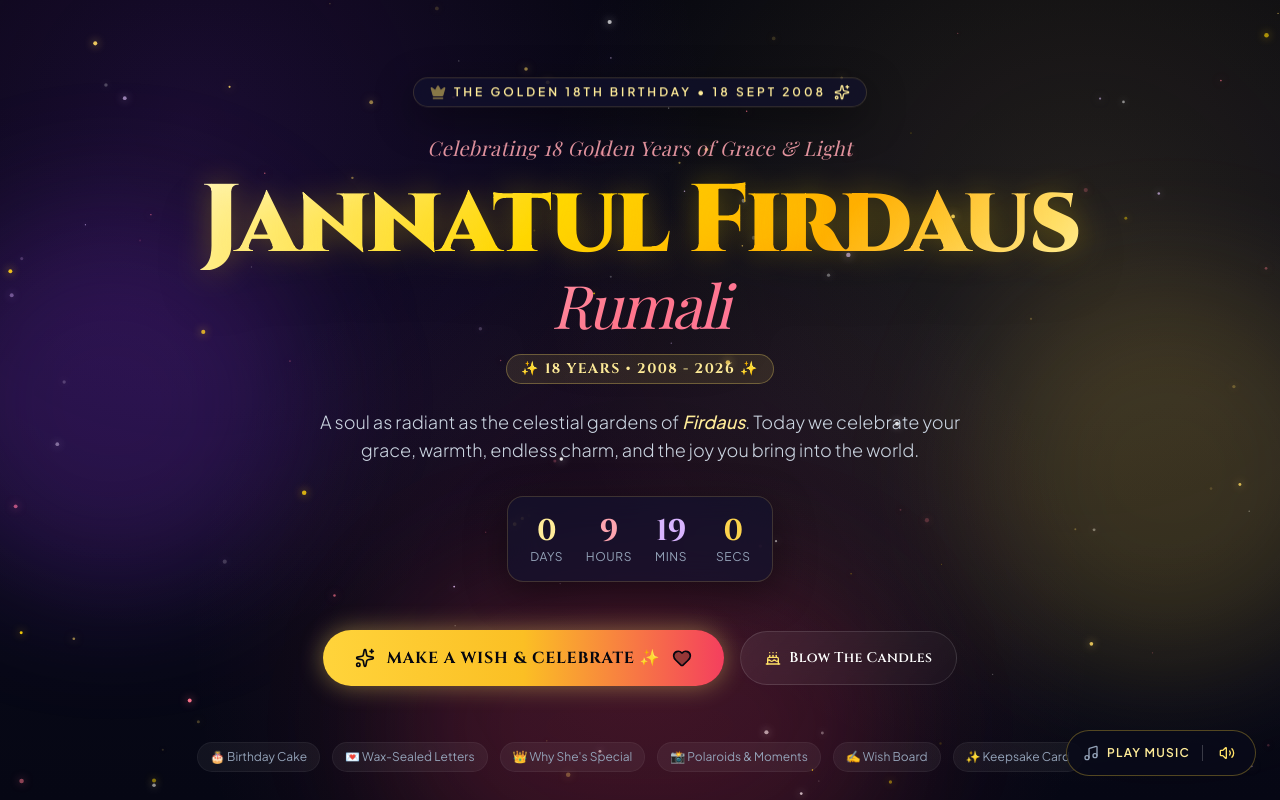
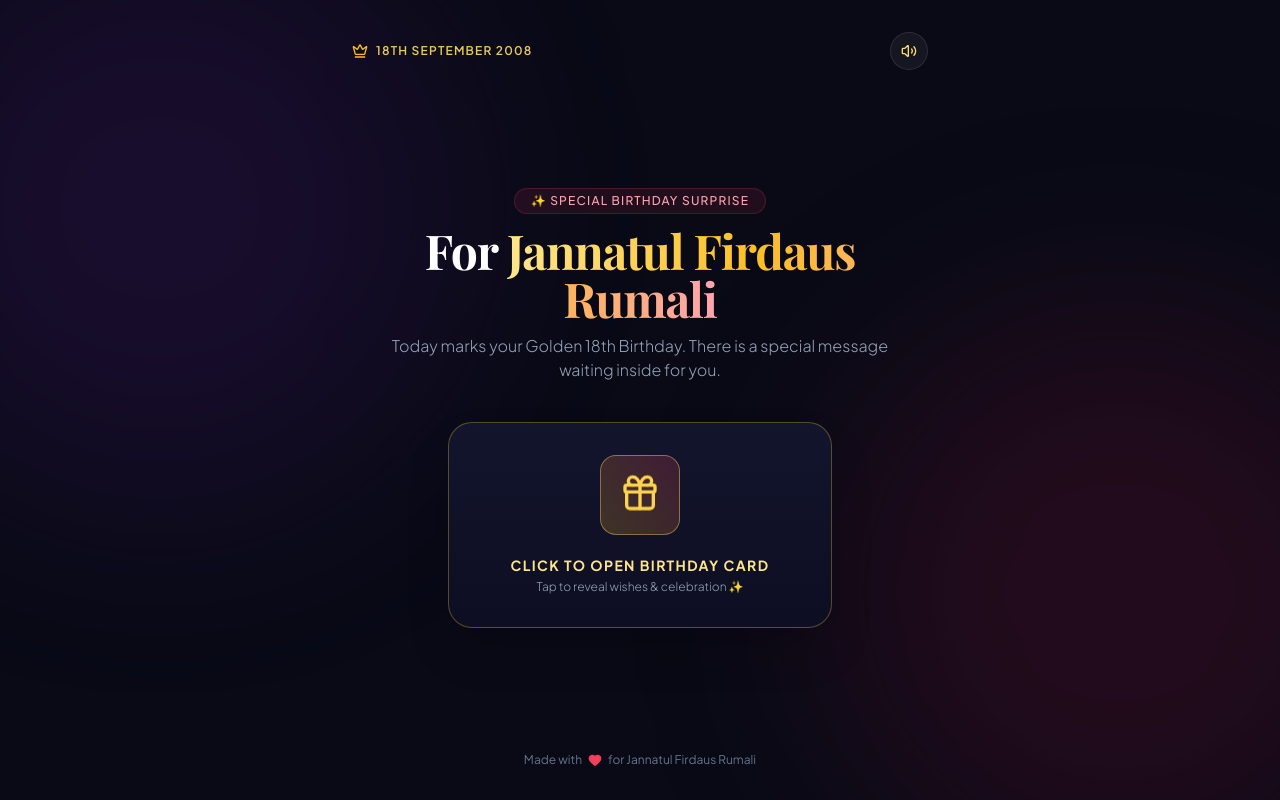
Before and after one commit to Saad200724/jannatul-firdaus-rumali-birthday, a React (Vite) app: page / in a window 1280 px wide. Shown: the top 800 px of the page. Built offline with nearby package versions, Linux system fonts and the light colour scheme; a web font is replaced by a local one.

Commit message:
refactor: clean, minimal, attractive birthday card and celebration experience

```diff
--- a/src/App.tsx
+++ b/src/App.tsx
@@ -1,37 +1,179 @@
-import React from 'react';
-import { BackgroundStars } from './components/BackgroundStars';
-import { MusicPlayer } from './components/MusicPlayer';
-import { HeroSection } from './components/HeroSection';
-import { BirthdayCake } from './components/BirthdayCake';
-import { EnvelopesSection } from './components/EnvelopesSection';
-import { TraitsSection } from './components/TraitsSection';
-import { MemoryGallery } from './components/MemoryGallery';
-import { WishBoard } from './components/WishBoard';
-import { BirthdayKeepsake } from './components/BirthdayKeepsake';
-import { Footer } from './components/Footer';
+import React, { useState } from 'react';
+import { Sparkles, Heart, Gift, Volume2, VolumeX, RotateCcw, Crown } from 'lucide-react';
+import confetti from 'canvas-confetti';
+import { soundFx } from './utils/audio';
 
 export const App: React.FC = () => {
+  const [isOpen, setIsOpen] = useState(false);
+  const [isMuted, setIsMuted] = useState(false);
+  const [musicPlaying, setMusicPlaying] = useState(false);
+
+  const triggerCelebration = () => {
+    soundFx.playSparkle();
+    soundFx.playFanfare();
+
+    const count = 180;
+    const defaults = { origin: { y: 0.7 }, zIndex: 9999 };
+
+    function fire(particleRatio: number, opts: confetti.Options) {
+      confetti({
+        ...defaults,
+        ...opts,
+        particleCount: Math.floor(count * particleRatio),
+      });
+    }
+
+    fire(0.25, { spread: 26, startVelocity: 55, colors: ['#ffd700', '#f43f5e', '#ffffff'] });
+    fire(0.2, { spread: 60, colors: ['#fb7185', '#ffd700', '#a855f7'] });
+    fire(0.35, { spread: 100, decay: 0.91, scalar: 0.8, colors: ['#fda4af', '#fef08a', '#e9d5ff'] });
+    fire(0.1, { spread: 120, startVelocity: 25, decay: 0.92, scalar: 1.2, shapes: ['star'], colors: ['#ffd700'] });
+    fire(0.1, { spread: 120, startVelocity: 45, colors: ['#f43f5e', '#fbbf24', '#c084fc'] });
+  };
+
+  const handleOpenCard = () => {
+    setIsOpen(true);
+    triggerCelebration();
+    if (!musicPlaying) {
+      soundFx.toggleAmbientMusic();
+      setMusicPlaying(true);
+    }
+  };
+
+  const handleToggleSound = () => {
+    const muted = soundFx.toggleMute();
+    setIsMuted(muted);
+  };
+
+  const handleReplay = () => {
+    setIsOpen(false);
+    soundFx.playSparkle();
+  };
+
   return (
-    <div className="min-h-screen text-slate-100 relative selection:bg-rose-500 selection:text-white">
-      {/* Dynamic Stardust Background */}
-      <BackgroundStars />
+    <div className="min-h-screen bg-[#090a16] text-slate-100 flex flex-col justify-between items-center p-4 sm:p-6 relative overflow-hidden font-sans selection:bg-rose-500 selection:text-white">
+      {/* Subtle Ambient Glows */}
+      <div className="absolute top-[-10%] left-[-10%] w-[45vw] h-[45vw] rounded-full bg-purple-900/20 blur-[100px] pointer-events-none"></div>
+      <div className="absolute bottom-[-10%] right-[-10%] w-[45vw] h-[45vw] rounded-full bg-rose-900/20 blur-[100px] pointer-events-none"></div>
 
-      {/* Floating Ambient Music & Sound Controller */}
-      <MusicPlayer />
+      {/* Top Bar / Audio Control */}
+      <header className="w-full max-w-xl flex justify-between items-center z-20 pt-2">
+        <div className="flex items-center gap-2 text-gold-400/90 text-xs tracking-widest uppercase font-semibold">
+          <Crown className="w-4 h-4 text-amber-400" />
+          <span>18th September 2008</span>
+        </div>
 
-      {/* Main Experience Layout */}
-      <main className="relative z-10">
-        <HeroSection />
-        <BirthdayCake />
-        <EnvelopesSection />
-        <TraitsSection />
-        <MemoryGallery />
-        <WishBoard />
-        <BirthdayKeepsake />
+        <button
+          onClick={handleToggleSound}
+          className="p-2.5 rounded-full bg-white/5 hover:bg-white/10 border border-white/10 text-slate-300 hover:text-gold-300 transition-all"
+          title={isMuted ? "Unmute Sound" : "Mute Sound"}
+        >
+          {isMuted ? <VolumeX className="w-4 h-4 text-rose-400" /> : <Volume2 className="w-4 h-4 text-gold-400" />}
+        </button>
+      </header>
+
+      {/* Main Content Area */}
+      <main className="w-full max-w-lg my-auto py-8 z-10 flex flex-col items-center">
+        {!isOpen ? (
+          /* CLOSED STATE: Clean Aesthetic Invitation / Card */
+          <div className="w-full text-center space-y-8 animate-fade-in">
+            <div className="space-y-3">
+              <span className="inline-block px-4 py-1 rounded-full bg-rose-500/10 border border-rose-500/20 text-rose-300 text-xs tracking-widest uppercase font-medium">
+                ✨ Special Birthday Surprise
+              </span>
+              <h1 className="text-3xl sm:text-4xl md:text-5xl font-serif font-bold text-white tracking-tight leading-snug">
+                For <span className="text-transparent bg-clip-text bg-gradient-to-r from-amber-200 via-amber-400 to-rose-300">Jannatul Firdaus Rumali</span>
+              </h1>
+              <p className="text-slate-400 text-sm sm:text-base font-light">
+                Today marks your Golden 18th Birthday. There is a special message waiting inside for you.
+              </p>
+            </div>
+
+            {/* Aesthetic Envelope / Box Button */}
+            <div className="pt-2 flex justify-center">
+              <button
+                onClick={handleOpenCard}
+                className="group relative w-full max-w-sm p-8 rounded-3xl bg-gradient-to-b from-[#13152d] to-[#0d0e22] border border-gold-500/30 hover:border-gold-400 shadow-2xl transition-all duration-300 hover:-translate-y-1.5 hover:shadow-[0_0_35px_rgba(245,208,97,0.2)] flex flex-col items-center gap-5 cursor-pointer"
+              >
+                <div className="w-20 h-20 rounded-2xl bg-gradient-to-tr from-amber-400/20 to-rose-500/20 border border-gold-400/40 flex items-center justify-center group-hover:scale-110 transition-transform duration-300">
+                  <Gift className="w-10 h-10 text-amber-300 group-hover:text-amber-200 animate-bounce" />
+                </div>
+
+                <div className="space-y-1">
+                  <span className="block text-sm uppercase font-bold tracking-widest text-amber-200 group-hover:text-white transition-colors">
+                    Click To Open Birthday Card
+                  </span>
+                  <span className="block text-xs text-slate-400 font-light">
+                    Tap to reveal wishes & celebration ✨
+                  </span>
+                </div>
+              </button>
+            </div>
+          </div>
+        ) : (
+          /* OPENED STATE: Simple, Elegant Birthday Card */
+          <div className="w-full bg-gradient-to-b from-[#141630] to-[#0e0f22] border border-gold-400/40 rounded-3xl p-6 sm:p-10 shadow-[0_0_50px_rgba(0,0,0,0.8)] text-center space-y-6 animate-fade-in relative">
+            {/* Top Badge */}
+            <div className="inline-flex items-center gap-2 px-3.5 py-1 rounded-full bg-amber-400/10 border border-amber-400/30 text-amber-300 text-xs font-semibold tracking-wider uppercase">
+              <Sparkles className="w-3.5 h-3.5" />
+              <span>Happy 18th Birthday • 18 Sept 2008</span>
+            </div>
+
+            {/* Name & Title */}
+            <div className="space-y-1">
+              <h2 className="text-2xl sm:text-3xl font-serif font-bold text-transparent bg-clip-text bg-gradient-to-r from-amber-200 via-yellow-300 to-rose-300">
+                Jannatul Firdaus Rumali
+              </h2>
+              <p className="text-xs text-rose-300/90 font-serif italic">
+                Wishing you a lifetime of joy, peace & radiance
+              </p>
+            </div>
+
+            {/* Card Wish Message */}
+            <div className="p-5 sm:p-6 rounded-2xl bg-midnight-950/60 border border-white/5 text-slate-200 text-sm sm:text-base leading-relaxed text-left font-light space-y-3">
+              <p>
+                Dearest <strong>Rumali</strong>,
+              </p>
+              <p>
+                Happy 18th Birthday! ✨ May this special milestone year bring you boundless happiness, peace of mind, righteous success, and endless reasons to smile.
+              </p>
+              <p>
+                May you always stay as radiant, kind, and graceful as the celestial gardens of Firdaus. Wishing you a truly blessed journey ahead! 🌸
+              </p>
+              <div className="pt-2 text-right">
+                <span className="font-serif italic text-sm text-amber-300">
+                  — Best Wishes & Prayers 🤲
+                </span>
+              </div>
+            </div>
+
+            {/* Action Buttons */}
+            <div className="pt-2 flex flex-col sm:flex-row gap-3 justify-center items-center">
+              <button
+                onClick={triggerCelebration}
+                className="w-full sm:w-auto px-6 py-3 rounded-full bg-gradient-to-r from-amber-400 via-rose-400 to-pink-500 text-slate-950 font-bold text-xs uppercase tracking-wider shadow-lg hover:opacity-95 hover:scale-105 active:scale-95 transition-all flex items-center justify-center gap-2"
+              >
+                <Sparkles className="w-4 h-4" />
+                <span>Celebrate Again 🎉</span>
+              </button>
+
+              <button
+                onClick={handleReplay}
+                className="w-full sm:w-auto px-5 py-3 rounded-full bg-white/5 hover:bg-white/10 text-slate-300 hover:text-white border border-white/10 text-xs font-semibold tracking-wider transition-all flex items-center justify-center gap-2"
+              >
+                <RotateCcw className="w-3.5 h-3.5" />
+                <span>Close Card</span>
+              </button>
+            </div>
+          </div>
+        )}
       </main>
 
       {/* Footer */}
-      <Footer />
+      <footer className="w-full max-w-xl text-center py-2 text-xs text-slate-500 z-10 flex items-center justify-center gap-1.5">
+        <span>Made with</span>
+        <Heart className="w-3.5 h-3.5 fill-rose-500 text-rose-500" />
+        <span>for Jannatul Firdaus Rumali</span>
+      </footer>
     </div>
   );
 };
```
